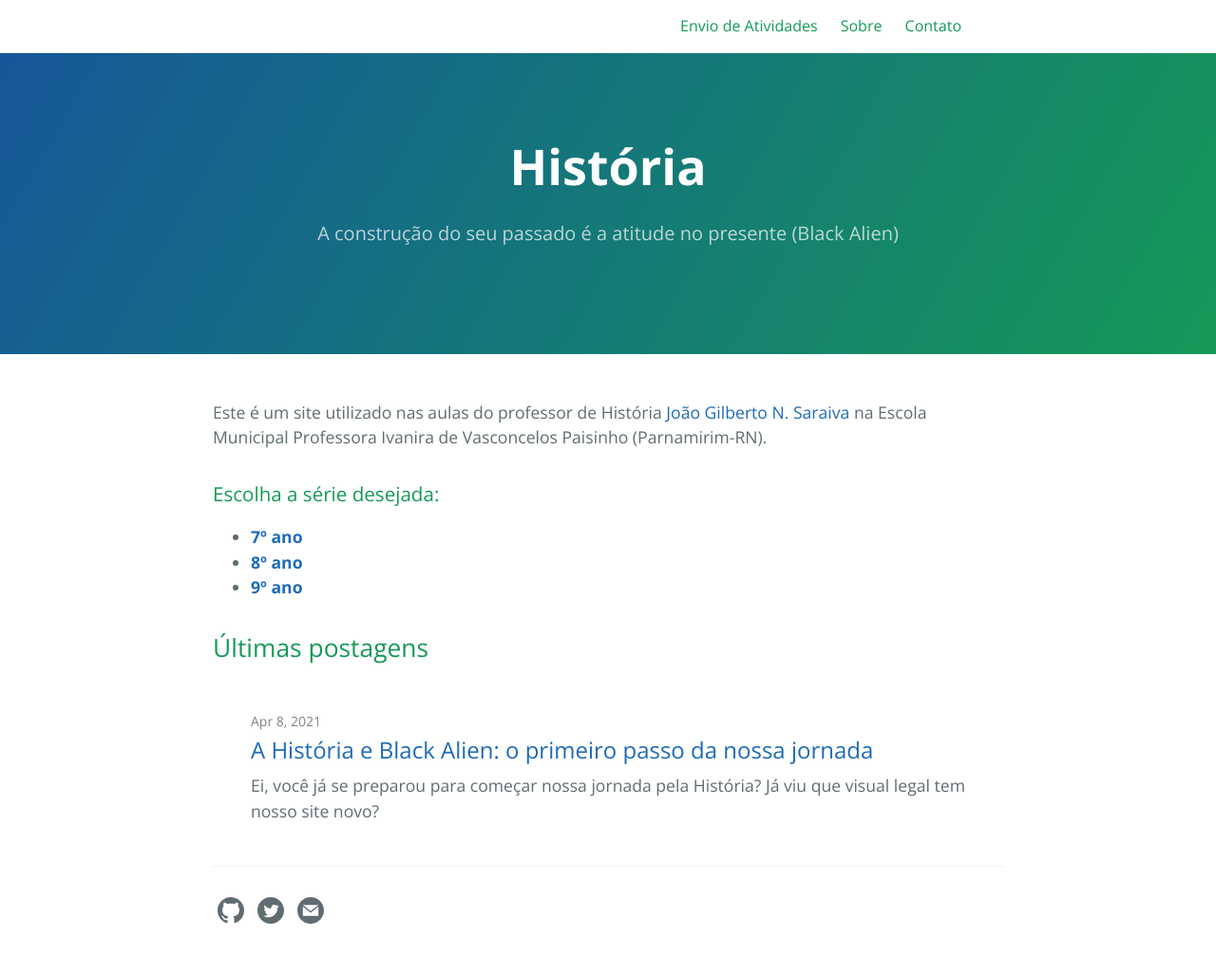
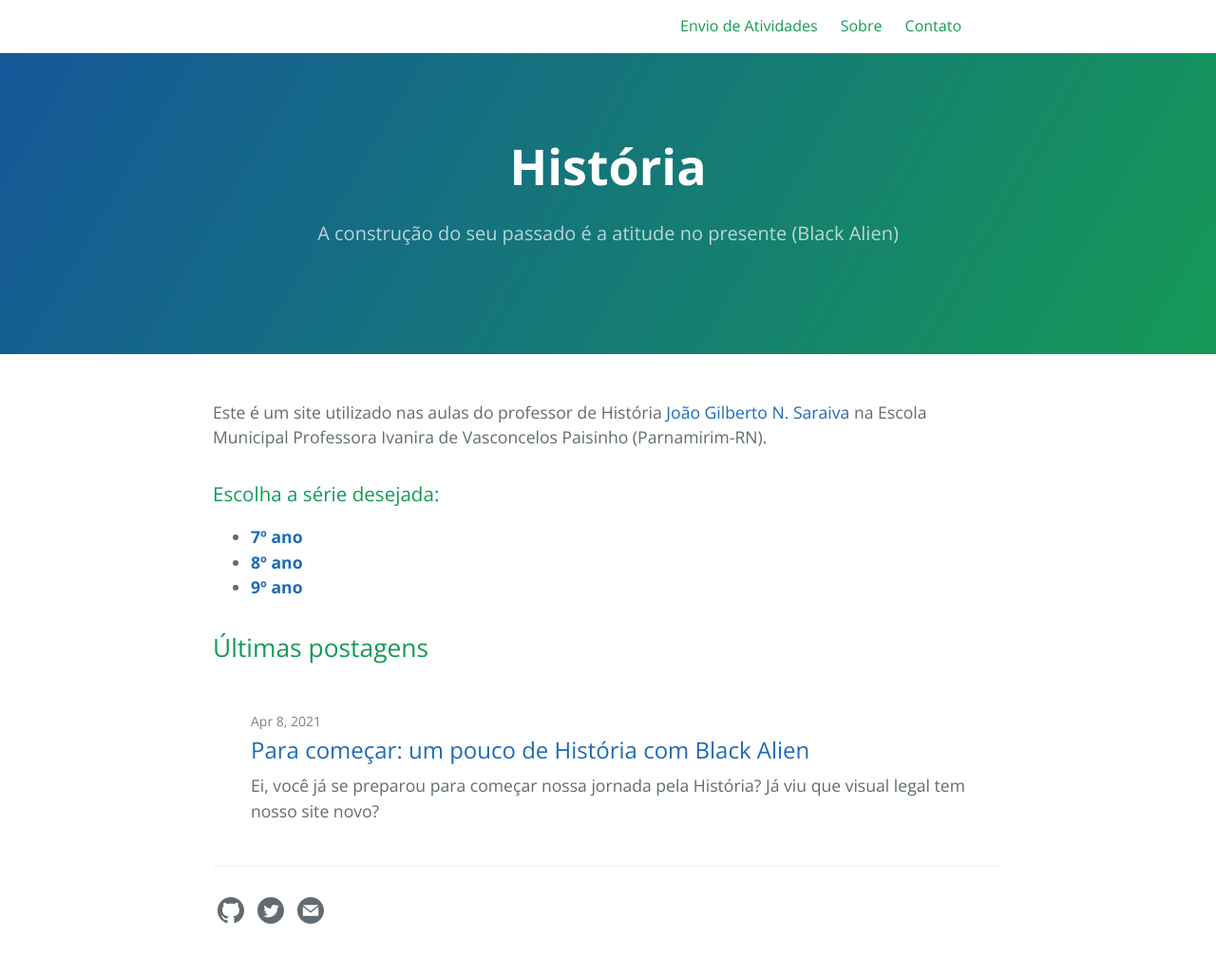
Before and after one commit to 0jonjo/arcada, a Jekyll site: the page built from index.md, in a window 1280 px wide. Shown: the whole page at 95% size. Built offline with Jekyll 4.4.1, drawn with Linux system fonts in a browser that asks for light colours.

Commit message:
Update 2021-04-08-para-comecar.md

```diff
--- a/_posts/2021-04-08-para-comecar.md
+++ b/_posts/2021-04-08-para-comecar.md
@@ -1,6 +1,6 @@
 ---
 layout: post
-title: "A História e Black Alien: o primeiro passo da nossa jornada"
+title: "Para começar: um pouco de História com Black Alien"
 description: Postagem inicial do ano letivo de 2021.
 tags: 7ano 8ano 9ano
 author: "João Gilberto Neves Saraiva"
@@ -17,7 +17,7 @@ Agora, vamos escutar a música. [Clique aqui](https://www.youtube.com/watch?v=mb
 
 [![Música Terra - Black Alien](https://yt-embed.herokuapp.com/embed?v=mbOB7aG7b1M)](https://www.youtube.com/watch?v=mbOB7aG7b1M "Black Alien - Terra")
 
-E aí, achou o que dela? Assim como eu você gosta de rap? Essa música se chama "Terra". Ela é uma verdadeira "carta falada" sobre atitude diante da vida, incluindo o presente e o passado. Já pensou sobre isso? A História não é uma verdade guardada dentro de um monte de livro velho e empoeirado, a História é feita por **nós**, eu, você e todos que embarcam nessa aventura de fazer questões sobre o mundo que vivemos. Quando observamos um lugar, um objeto ou mesmo um acontecimento e tentamos responder questões como: O que é aquilo? Quando aconteceu? Onde? Como? E especialmente: **por quê?**, estamos fazendo as perguntas da História. Se reunirmos pistas, fontes históricas, para tentar compreender as transformações que algo sofreu ao longo do tempo, estamos seguindo os passos do conhecimento histórico. Nesse sentido, como disse Black Alien, estamos construindo a História, lançando a partir da realidade que vivemos, questões para construir uma interpretação coerente do passado.
+E aí, achou o que dela? Assim como eu você gosta de rap? Essa música se chama "Terra". Ela é uma verdadeira "carta falada" sobre atitude diante da vida, incluindo o presente e o passado. Já pensou sobre isso? A História não é uma verdade guardada dentro de um monte de livro velho e empoeirado, a História é feita por **nós**, eu, você e todos que embarcam nessa aventura de fazer questões sobre o mundo que vivemos. Quando observamos um lugar, um objeto ou mesmo um acontecimento e tentamos responder questões como: O que é aquilo? Quando aconteceu? Onde? Como? E especialmente: **por quê?**, estamos fazendo as perguntas da História. Se reunirmos pistas, fontes históricas, para tentar compreender as transformações que algo sofreu ao longo do tempo, estamos seguindo os passos do conhecimento histórico. Nesse sentido, como disse Black Alien, estamos construindo a História, lançando a partir da realidade que vivemos, questões para construir uma interpretação coerente do passado. É isso que vamos fazer ao longo do ano letivo: ler, assistir, escutar, analisar, pensar perguntas e hipóteses, investigar e aprender.
 
 
 ![image](https://user-images.githubusercontent.com/64807181/113641048-30328000-9653-11eb-8426-c9c8abc8a43e.png)
```
